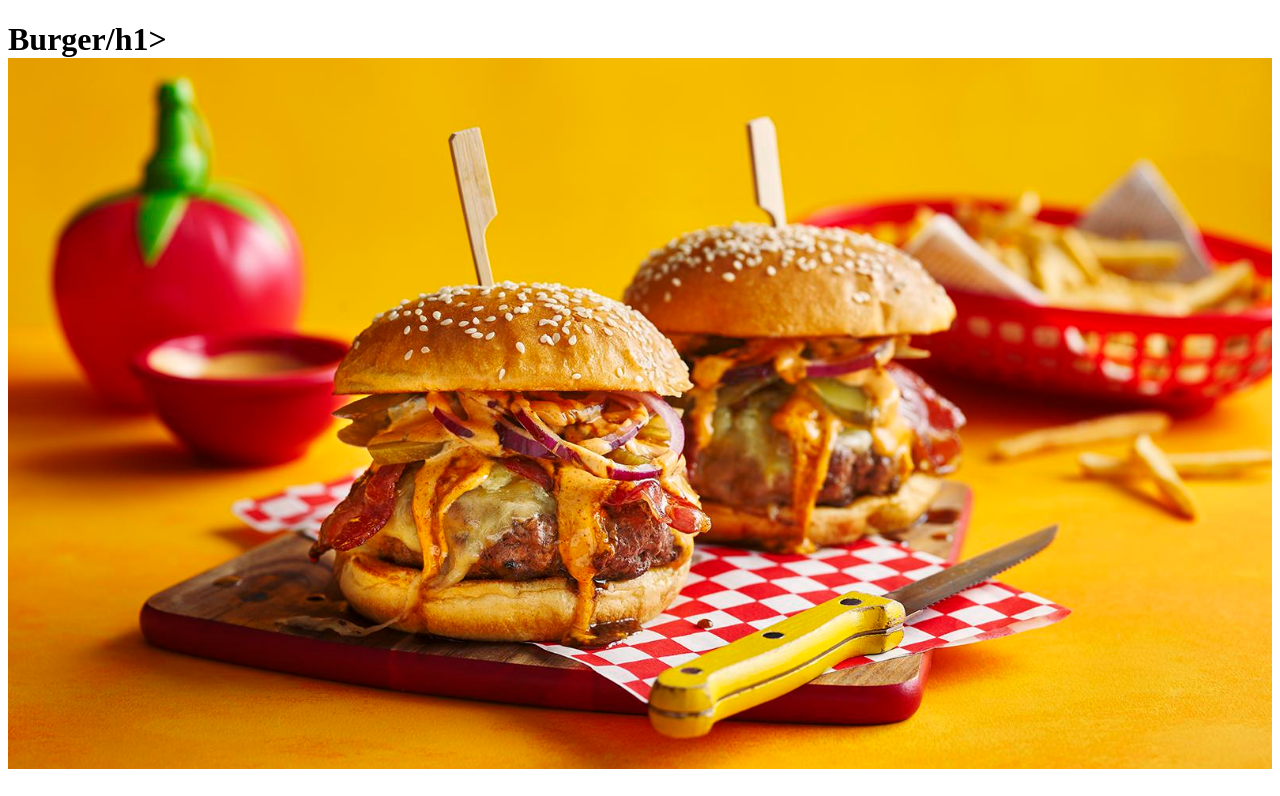
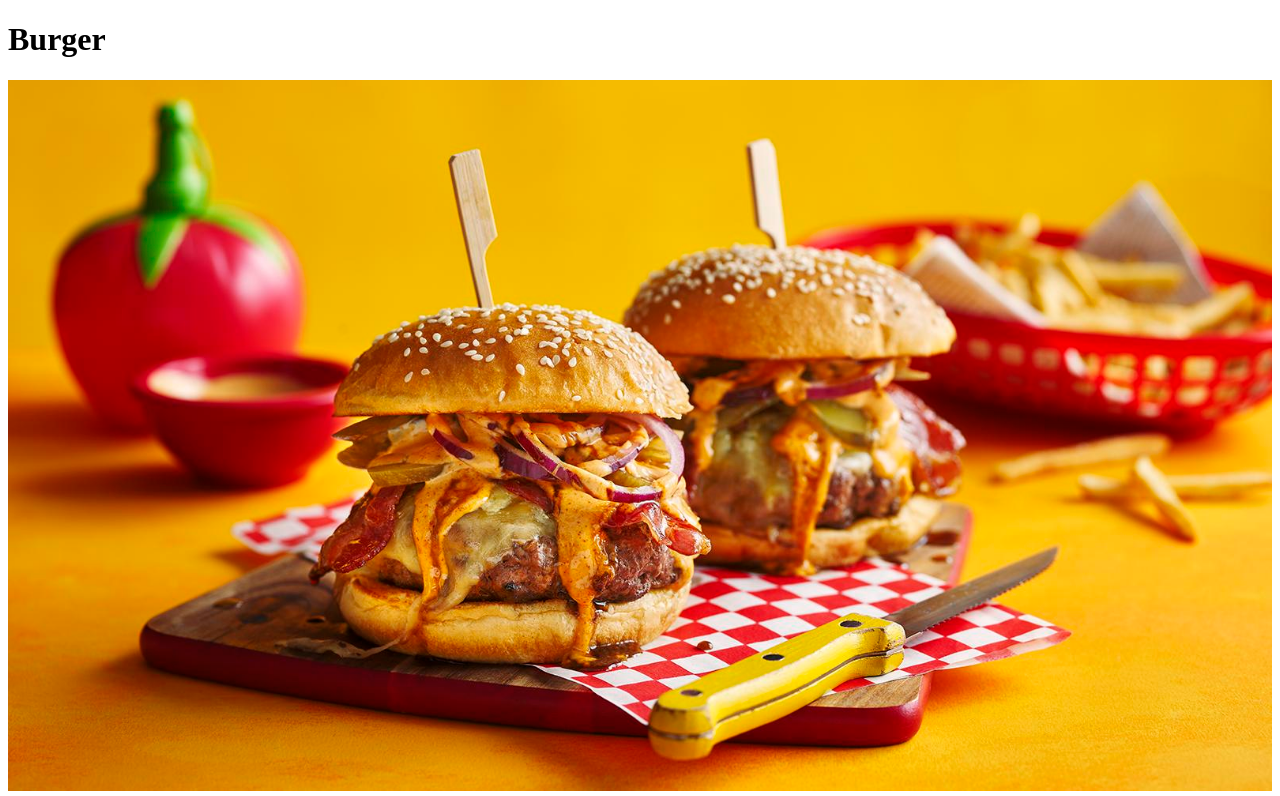
Before and after one commit to parkeralexjm/odin-recipes, a plain HTML site: page recipes/burger.html in a window 1280 px wide. Shown: the top 796 px of the page. Drawn offline with Linux system fonts and the light colour scheme.

Commit message:
Fixed a type on burger

```diff
--- a/recipes/burger.html
+++ b/recipes/burger.html
@@ -7,7 +7,7 @@
     <title>Burger</title>
 </head>
 <body>
-    <h1>Burger/h1>
+    <h1>Burger</h1>
     <img width="100%" src="../images/burger.jpg" alt="Burger">
     <h3>Introduction</h3>
     <p>The black and blue in these homemade steak burgers comes from blue cheese and the black treacle-caramelised bacon. Served in a seeded brioche bun with red onion, pickles and burger sauce, it has a unique, delicate balance of sweet and salty flavours.</p>
```
